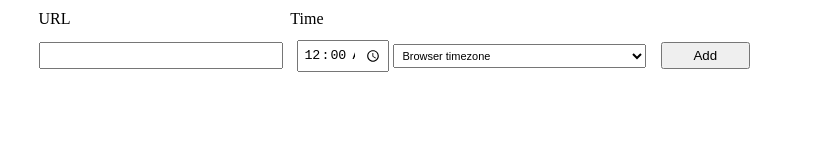
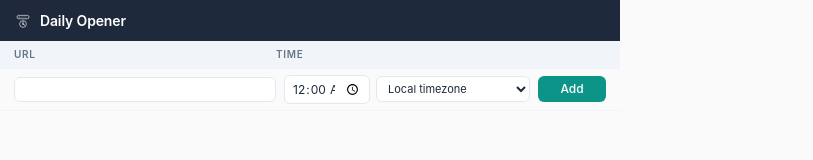
Before and after one commit to edward-qin/daily_opener_extension, a website with bundled scripts: page src/popup/input_urls.html in a window 1280 px wide. Shown: the whole page, without its empty margins (0-813 px from the left). Built offline with nearby package versions, Linux system fonts and the light colour scheme; some packages are replaced by stand-ins of ours.

Commit message:
touch up ui

```diff
--- a/package.json
+++ b/package.json
@@ -10,6 +10,7 @@
   "devDependencies": {
     "@babel/core": "^7.28.5",
     "@babel/preset-env": "^7.28.5",
+    "@js-temporal/polyfill": "^0.5.1",
     "babel-jest": "^30.2.0",
     "jest": "^29.7.0"
   },
@@ -29,7 +30,5 @@
       "**/?(*.)+(spec|test).js"
     ]
   },
-  "dependencies": {
-    "@js-temporal/polyfill": "^0.5.1"
-  }
+  "dependencies": {}
 }
--- a/src/background/background.js
+++ b/src/background/background.js
@@ -3,9 +3,7 @@ import { handleAlarm, rescheduleAllAlarms } from './alarm_handler.js';
 
 browser.alarms.onAlarm.addListener(handleAlarm);
 
-// Handle browser restart and extension installation
+// onStartup: catches any opens missed while browser was closed
+// onInstalled: sets up alarms after install or update (migration from old setInterval approach)
 browser.runtime.onStartup.addListener(() => rescheduleAllAlarms());
 browser.runtime.onInstalled.addListener(() => rescheduleAllAlarms());
-
-// Handle fallback
-rescheduleAllAlarms();
--- a/src/popup/dom_utils.js
+++ b/src/popup/dom_utils.js
@@ -79,7 +79,8 @@ function createTimezoneSelect() {
 
   const defaultOpt = document.createElement("option");
   defaultOpt.value = "";
-  defaultOpt.textContent = "Browser timezone";
+  defaultOpt.textContent = "Local timezone";
+  defaultOpt.title = "Uses your device’s current timezone. Re-evaluated each time an alarm fires or the browser restarts — so it follows timezone changes automatically.";
   select.appendChild(defaultOpt);
 
   for (const { group, zones } of CURATED_TIMEZONES) {
@@ -137,7 +138,7 @@ function createStatusContainer() {
   statusMessage.setAttribute("class", "status-message");
   statusMessage.style.display = "none";
   const statusContainer = document.createElement("div");
-  statusContainer.style.marginLeft = "3%";
+  statusContainer.setAttribute("class", "status-container");
   statusContainer.appendChild(statusMessage);
   return { statusContainer, statusMessage };
 }
--- a/src/popup/input_urls.css
+++ b/src/popup/input_urls.css
@@ -1,116 +1,212 @@
-html,
-body {
-  width: 750px;
-}
-
-.hidden {
-  display: none;
-}
-
-.line {
-  padding: 2px;
-  margin-left: 3%;
-  margin-top: 1%;
-  display: flex;
-  justify-content: space-between;
-  gap: 2%;
-  align-items: center;
-  padding-left: 8px;
-  padding-right: 8px;
-}
-
-.header-line {
-  margin-top: 0;
-  font-weight: 500;
-}
-
-.left {
-  text-align: left;
-  padding-left: 0px;
-  padding-top: 0px;
-  padding-bottom: 0px;
-  width: 40%;
-  margin: 0;
-}
-
-.time-header-container {
-  display: flex;
-  align-items: center;
-  gap: 4px;
-  margin: 0;
-  width: 60%;
-  padding-left: 0;
-}
-
-.time-header {
-  text-align: left;
-  padding: 0;
-  padding-left: 0px;
-  margin: 0;
-  width: 80px;
-  flex: 0 0 auto;
-}
-
-.button-header {
-  width: 15%;
+*, *::before, *::after {
+  box-sizing: border-box;
   margin: 0;
   padding: 0;
 }
 
-button {
-  margin: 0;
-  padding: 4px;
-  text-align: center;
-  cursor: pointer;
-  width: 15%;
+html, body {
+  width: 620px;
+  font-family: -apple-system, BlinkMacSystemFont, 'Segoe UI', system-ui, sans-serif;
+  background: #FAFAFA;
+  color: #1E293B;
+  font-size: 13px;
+  line-height: 1.5;
+}
+
+/* ── Header ─────────────────────────────────────────────── */
+
+.popup-header {
+  background: #1E293B;
+  color: white;
+  padding: 10px 14px;
+  display: flex;
+  align-items: center;
+  gap: 8px;
+  user-select: none;
+}
+
+.popup-header h1 {
+  font-size: 14px;
+  font-weight: 600;
+  letter-spacing: -0.01em;
+}
+
+/* ── Column headers ─────────────────────────────────────── */
+
+.header-line {
+  background: #F1F5F9;
+  border-bottom: 1px solid #E2E8F0;
+  font-size: 10px;
+  font-weight: 600;
+  text-transform: uppercase;
+  letter-spacing: 0.07em;
+  color: #64748B;
+}
+
+/* ── URL rows ───────────────────────────────────────────── */
+
+.line {
+  display: flex;
+  align-items: center;
+  padding: 6px 14px;
+  gap: 8px;
+  border-bottom: 1px solid #F1F5F9;
+  transition: background-color 0.2s ease;
+}
+
+.line:last-of-type {
+  border-bottom: none;
+}
+
+.line:hover:not(.header-line) {
+  background: rgba(0, 0, 0, 0.02);
+}
+
+.line.success {
+  background-color: #F0FDF4;
+}
+
+/* ── Column layout ──────────────────────────────────────── */
+
+.left {
+  flex: 2 1 0;
+  min-width: 0;
+}
+
+.time-header-container {
+  flex: 2 1 0;
+  min-width: 0;
+  display: flex;
+  align-items: center;
+}
+
+.time-header {
+  font-size: 10px;
+}
+
+.button-header {
+  flex: 0 0 68px;
+  width: 68px;
+}
+
+/* ── Inputs ─────────────────────────────────────────────── */
+
+input[type="text"],
+input[type="time"],
+select {
+  border: 1.5px solid #E2E8F0;
+  border-radius: 6px;
+  padding: 4px 7px;
+  font-family: inherit;
+  font-size: 12px;
+  color: #1E293B;
+  background: white;
+  outline: none;
+  transition: border-color 0.15s ease, box-shadow 0.15s ease;
+}
+
+input[type="text"]:focus,
+input[type="time"]:focus,
+select:focus {
+  border-color: #94A3B8;
+  box-shadow: 0 0 0 2.5px rgba(148, 163, 184, 0.25);
+}
+
+input[type="text"].error {
+  border-color: #DC2626;
+  box-shadow: 0 0 0 2.5px rgba(220, 38, 38, 0.13);
 }
 
 .input-url {
-  margin: 0;
-  padding: 4px;
-  width: 40%;
+  flex: 2 1 0;
+  min-width: 0;
+  width: 100%;
 }
 
 .time-container {
+  flex: 2 1 0;
+  min-width: 0;
   display: flex;
   align-items: center;
-  gap: 4px;
-  margin: 0;
-  width: 60%;
-  padding-left: 0;
+  gap: 6px;
 }
 
 .input-time {
-  padding: 4px;
-  flex: 0 0 auto;
-  width: 80px;
+  flex: 0 0 86px;
+  width: 86px;
 }
 
 .input-timezone {
-  padding: 4px;
   flex: 1 1 auto;
+  min-width: 0;
   font-size: 11px;
-  min-width: 0;
 }
 
-.line.success {
-  background-color: #d4edda;
-  transition: background-color 0.5s ease;
+/* ── Buttons ────────────────────────────────────────────── */
+
+button {
+  flex: 0 0 68px;
+  width: 68px;
+  padding: 4px 8px;
+  font-family: inherit;
+  font-size: 12px;
+  font-weight: 500;
+  border: none;
+  border-radius: 6px;
+  cursor: pointer;
+  transition: background-color 0.15s ease, box-shadow 0.15s ease, transform 0.1s ease;
+  line-height: 1.5;
+}
+
+button:active {
+  transform: scale(0.96);
+}
+
+button.btn-primary {
+  background: #0D9488;
+  color: white;
+}
+
+button.btn-primary:hover {
+  background: #0a7a71;
+  box-shadow: 0 1px 5px rgba(13, 148, 136, 0.35);
+}
+
+button.btn-danger {
+  background: #FEE2E2;
+  color: #B91C1C;
+}
+
+button.btn-danger:hover {
+  background: #FECACA;
+}
+
+/* ── Status messages ────────────────────────────────────── */
+
+.status-container {
+  padding: 0 14px 3px;
 }
 
 .status-message {
   font-size: 11px;
-  color: #28a745;
-  margin-left: 3%;
-  margin-top: 2px;
-  padding: 2px 6px;
+  font-weight: 500;
+  color: #16A34A;
   display: inline-block;
+  animation: statusIn 0.15s ease;
 }
 
 .status-message.error {
-  color: #dc3545;
+  color: #DC2626;
 }
 
-.input-url.error {
-  border: 2px solid #dc3545;
+@keyframes statusIn {
+  from { opacity: 0; transform: translateY(-3px); }
+  to   { opacity: 1; transform: translateY(0); }
 }
+
+@media (prefers-reduced-motion: reduce) {
+  *, *::before, *::after {
+    animation-duration: 0.01ms !important;
+    transition-duration: 0.01ms !important;
+  }
+}
--- a/src/popup/input_urls.html
+++ b/src/popup/input_urls.html
@@ -6,6 +6,18 @@
   </head>
 
   <body>
+    <header class="popup-header">
+      <svg width="18" height="18" viewBox="0 0 48 48" fill="none" xmlns="http://www.w3.org/2000/svg" aria-hidden="true">
+        <rect x="8" y="9" width="32" height="9" rx="4.5" stroke="white" stroke-width="1.8" opacity="0.9"/>
+        <circle cx="14" cy="13.5" r="1.8" fill="white" opacity="0.7"/>
+        <line x1="19" y1="13.5" x2="33" y2="13.5" stroke="white" stroke-width="1.5" stroke-linecap="round" opacity="0.4"/>
+        <circle cx="24" cy="32" r="9" stroke="white" stroke-width="1.8" opacity="0.9"/>
+        <line x1="24" y1="32" x2="24" y2="25.5" stroke="white" stroke-width="1.8" stroke-linecap="round"/>
+        <line x1="24" y1="32" x2="28.5" y2="35" stroke="white" stroke-width="1.8" stroke-linecap="round"/>
+        <circle cx="24" cy="32" r="1.5" fill="white"/>
+      </svg>
+      <h1>Daily Opener</h1>
+    </header>
     <div class="line header-line">
       <p class="left">URL</p>
       <div class="time-header-container">
--- a/src/popup/input_urls.js
+++ b/src/popup/input_urls.js
@@ -64,6 +64,7 @@ function createLine(url, time, timezone) {
 
       // change to remove button and enable editing
       button.textContent = "Remove";
+      button.classList.replace("btn-primary", "btn-danger");
       button.removeEventListener("click", addHandler);
       button.addEventListener("click", removeHandler);
       inputUrl.addEventListener("blur", urlChangeHandler);
@@ -151,6 +152,7 @@ function createLine(url, time, timezone) {
   // set button to add/remove
   if (url === "") {
     button.textContent = "Add";
+    button.classList.add("btn-primary");
     button.addEventListener("click", addHandler);
     inputTime.value = "00:00";
     inputTimezone.value = "";
@@ -159,6 +161,7 @@ function createLine(url, time, timezone) {
     inputTime.value = timeStr(time);
     inputTimezone.value = timezone || "";
     button.textContent = "Remove";
+    button.classList.add("btn-danger");
     button.addEventListener("click", removeHandler);
     // URL is editable for existing entries
     inputUrl.addEventListener("blur", urlChangeHandler);
--- a/src/shared/alarm_utils.js
+++ b/src/shared/alarm_utils.js
@@ -1,5 +1,5 @@
 // Shared alarm utilities used by both the background script and the popup
-import { Temporal } from '@js-temporal/polyfill';
+// Requires Firefox 139+ for native Temporal support (no import needed)
 
 /**
  * Returns the next UTC timestamp (ms) at which the local time in `timeZone`
@@ -82,9 +82,9 @@ function calculateNextAlarmTime(set, timeZone) {
  * @param {string} timezone - Timezone string
  */
 async function scheduleAlarm(url, set, timezone) {
-  // Clear any existing alarm first to prevent duplicates
+  const resolvedTimezone = timezone || Intl.DateTimeFormat().resolvedOptions().timeZone;
   await browser.alarms.clear(url);
-  const alarmTime = calculateNextAlarmTime(set, timezone);
+  const alarmTime = calculateNextAlarmTime(set, resolvedTimezone);
   await browser.alarms.create(url, { when: alarmTime });
 }
 
```
Also changed, not shown: __tests__/setup.js (+4 -0 lines), src/background/alarm_handler.js (+2 -6 lines), icons/main_icon.svg (added), manifest.json, 1 other file.
